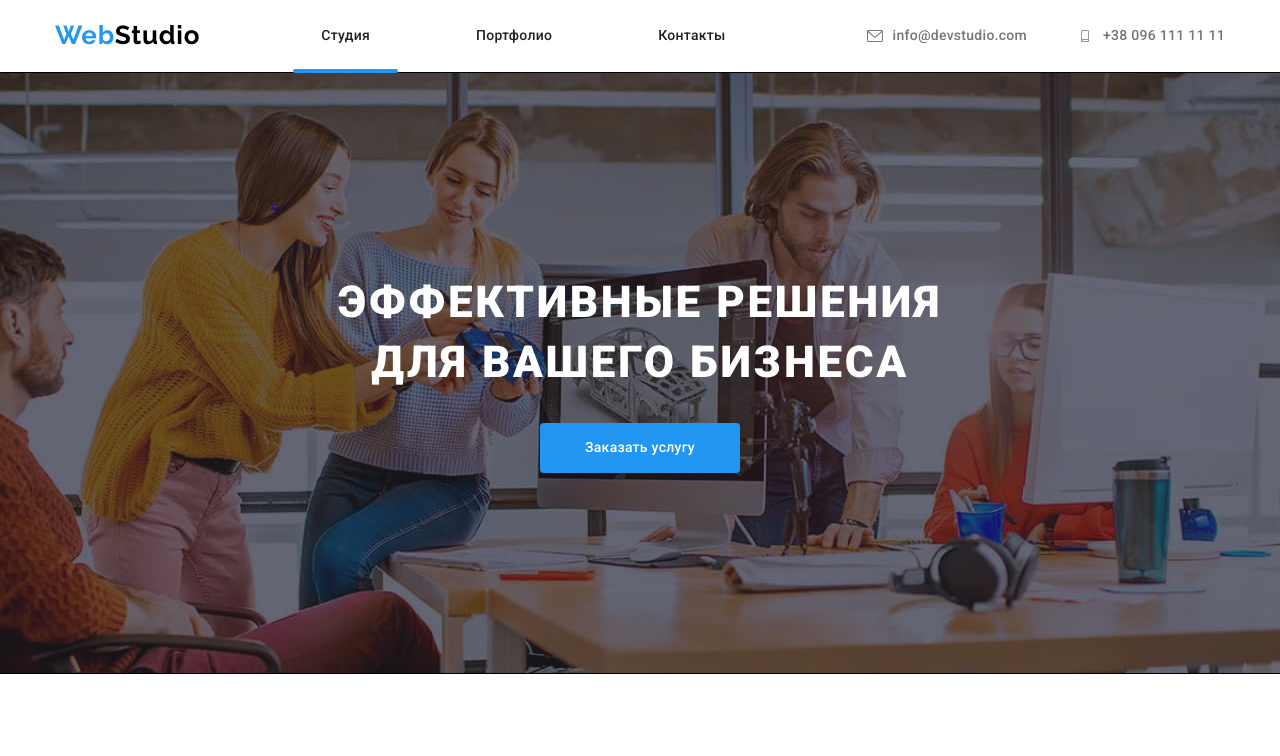
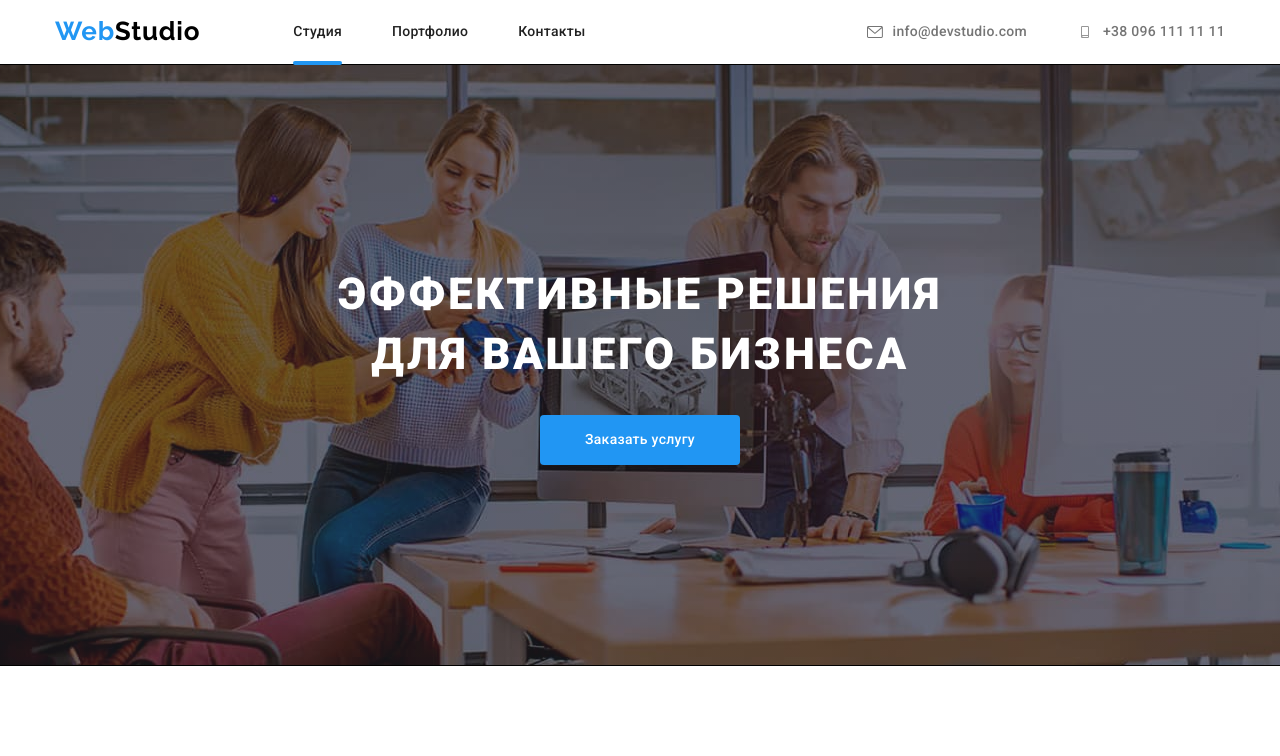
Before and after one commit to Olemish/goit-markup-hw-05, a plain HTML site: page index.html in a window 1280 px wide. Shown: the top 756 px of the page. Drawn offline with nearby package versions, Linux system fonts and the light colour scheme.

Commit message:
add amendment

```diff
--- a/css/styles.css
+++ b/css/styles.css
@@ -223,7 +223,8 @@ h6 {
 .header-link {
   display: block;
   position: relative;
-  padding: 28px 28px;
+  padding-top: 24px;
+  padding-bottom: 24px;
 
   font-weight: 500;
   font-size: 14px;
@@ -374,7 +375,7 @@ h6 {
 }
 
 .work-proposition {
-  display: inline-block;
+  display: flex;
   position: absolute;
   width: 370px;
   height: 70px;
@@ -827,6 +828,7 @@ h6 {
 .cards-portfolio:hover .portfolio-foto-window {
   transform: translateY(0);
   opacity: 1;
+  /* transition: transform 250ms var(--timing-function); */
 }
 
 .link-cards-portfolio:nth-child(-n + 3) {
```
